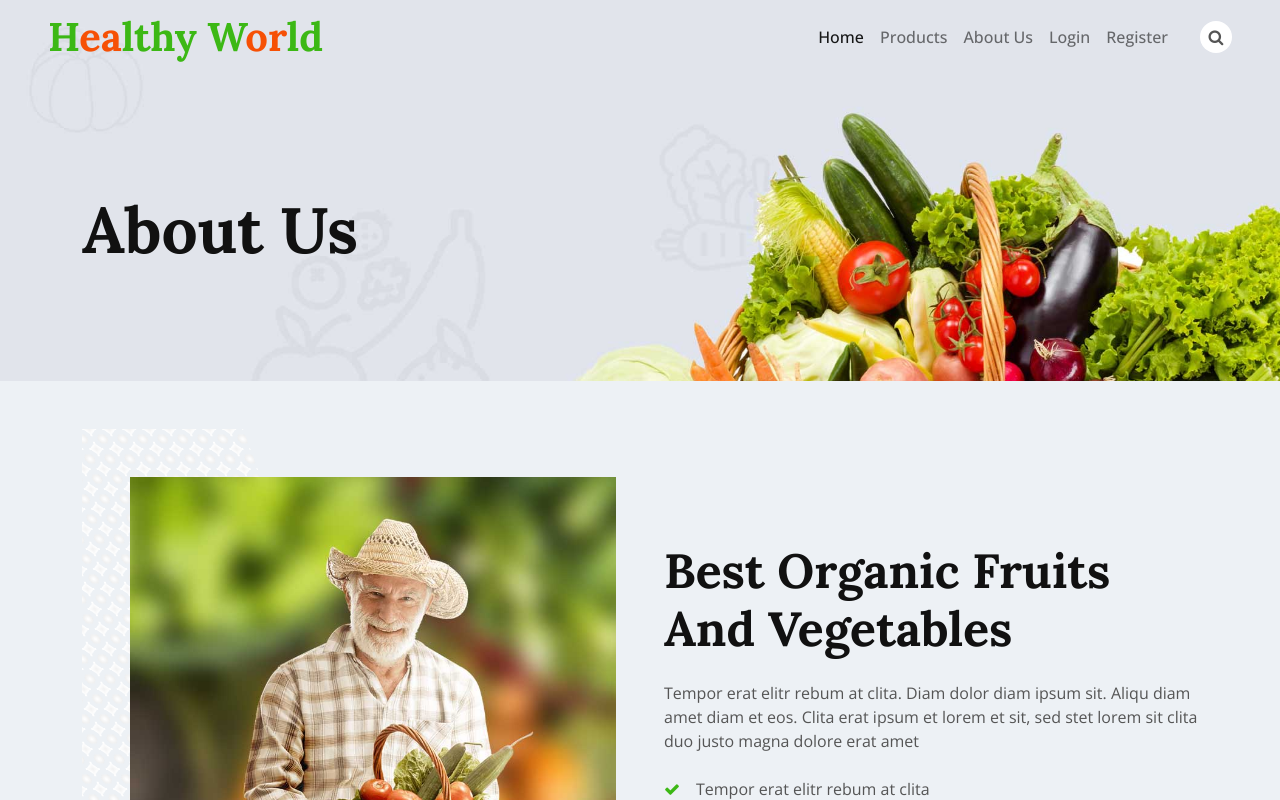
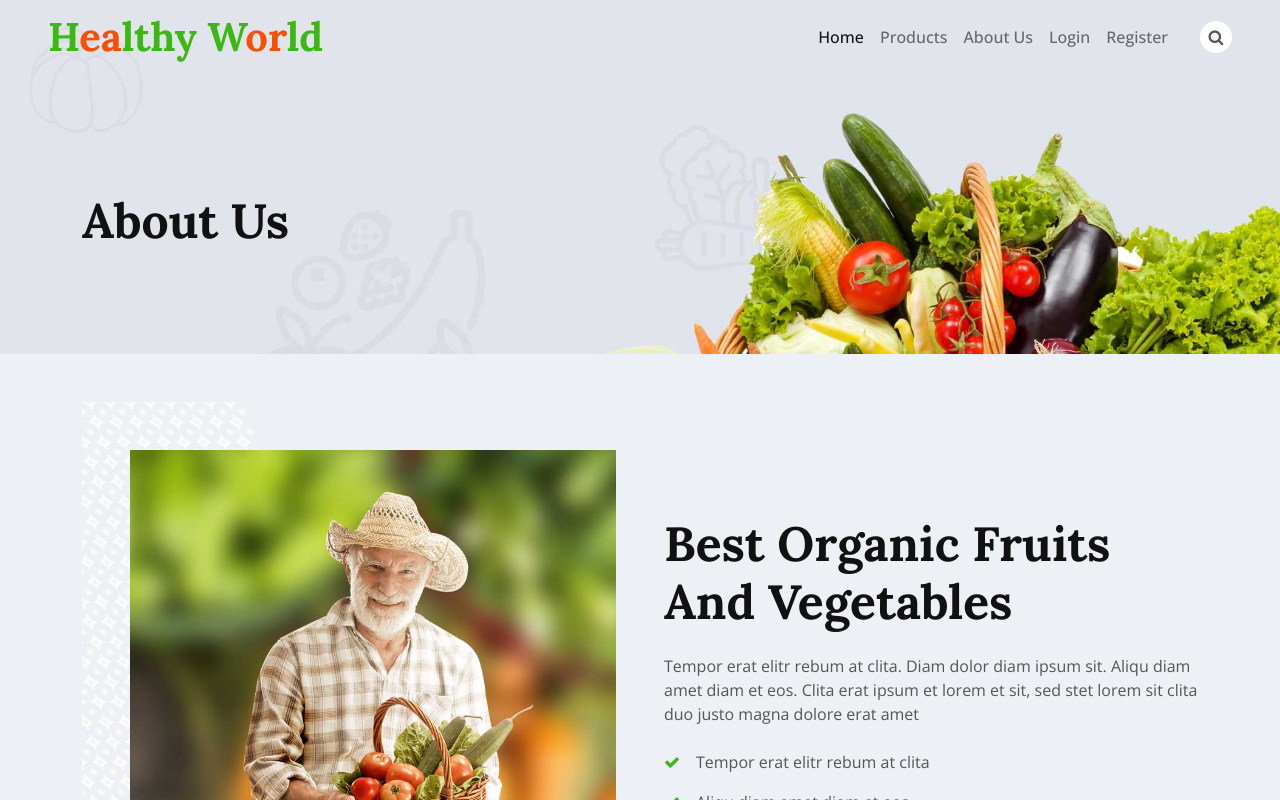
Before and after one commit to vvalev1/Healthy-World, a React (Vite) app in the folder client/: page /about in a window 1280 px wide. Shown: the top 800 px of the page. Built offline with nearby package versions, Linux system fonts and the light colour scheme.

Commit message:
edit pages search and header

```diff
--- a/client/src/components/Header.jsx
+++ b/client/src/components/Header.jsx
@@ -2,7 +2,7 @@ export default function Header(props) {
     return (
         <div className="container-fluid page-header" id="pageHedaer">
             <div className="container">
-                <h1 className="display-3 mb-3 animated slideInDown">{props.pageName}</h1>
+                <h1 className="display-5 animated slideInDown">{props.pageName}</h1>
             </div>
         </div>
     );
--- a/client/src/components/search/Search.jsx
+++ b/client/src/components/search/Search.jsx
@@ -33,7 +33,7 @@ export default function Search() {
                             placeholder="Search by product name"
                             onChange={onChange}
                             value={values["name"]}
-                            autocomplete="true"
+                            autoComplete="true"
                         />
 
                         <button type="submit" className="btn btn-primary rounded-pill py-1"><small className="fa fa-search"></small> Search</button>
```
